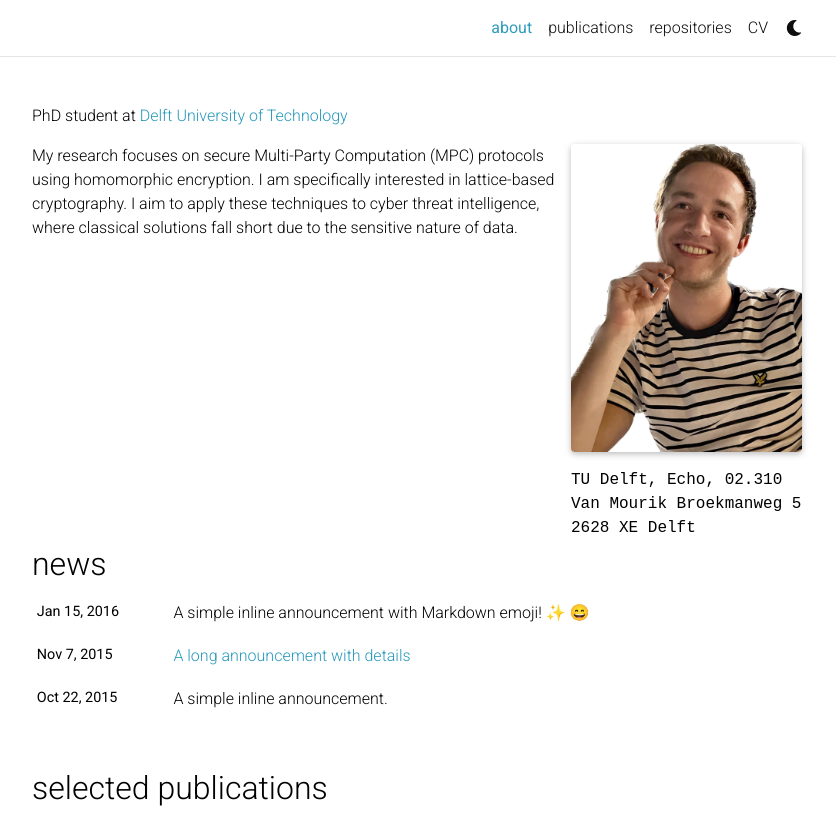
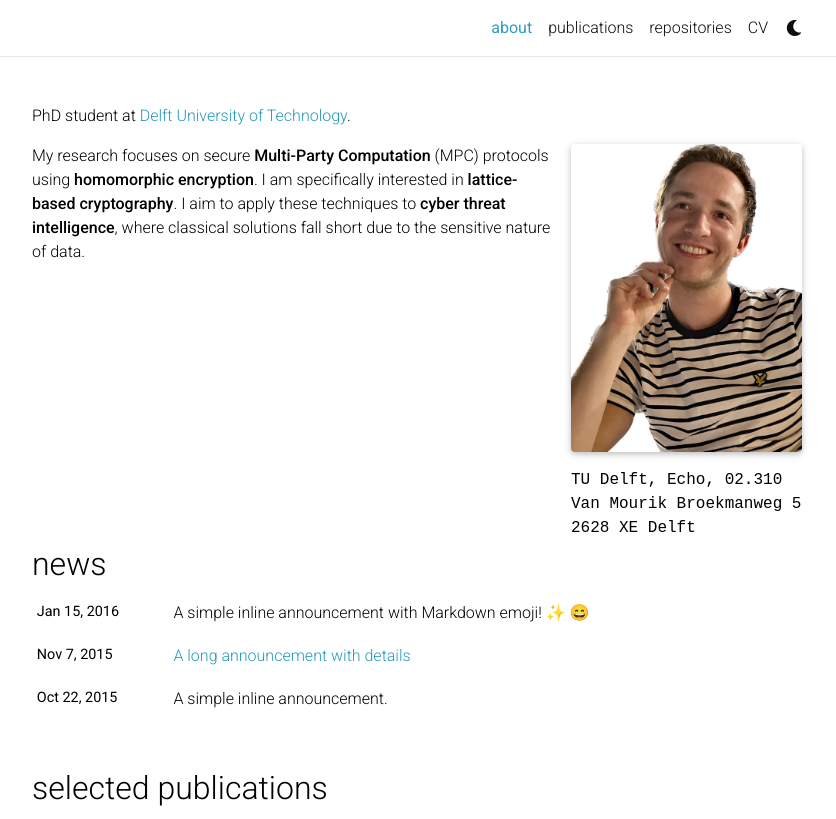
Before and after one commit to jellevos/jellevos.github.io, a Jekyll site: the page built from _pages/about.md, in a window 1280 px wide and 1109 px high, cut to the strip 0-819 px from the top of the window. Shown: the whole strip, without its empty margins (223-1059 px from the left). Built offline with Jekyll 4.4.1, drawn with Linux system fonts in a browser that asks for light colours; full-size pictures stand in for the smaller copies a plugin makes; emoji names are drawn with the system emoji font; comment, search, counter and statistics services are not loaded; a style sheet for code colours, icons or effects is not loaded.

```diff
--- a/_pages/about.md
+++ b/_pages/about.md
@@ -2,7 +2,7 @@
 layout: about
 title: about
 permalink: /
-subtitle: PhD student at <a href='https://www.tudelft.nl/ewi/over-de-faculteit/afdelingen/intelligent-systems/cybersecurity/computational-privacy/people/jelle-vos'>Delft University of Technology</a>
+subtitle: PhD student at <a href='https://www.tudelft.nl/ewi/over-de-faculteit/afdelingen/intelligent-systems/cybersecurity/computational-privacy/people/jelle-vos'>Delft University of Technology</a>.
 
 profile:
   align: right
@@ -18,4 +18,4 @@ selected_papers: true # includes a list of papers marked as "selected={true}"
 social: true  # includes social icons at the bottom of the page
 ---
 
-My research focuses on secure Multi-Party Computation (MPC) protocols using homomorphic encryption. I am specifically interested in lattice-based cryptography. I aim to apply these techniques to cyber threat intelligence, where classical solutions fall short due to the sensitive nature of data.
+My research focuses on secure **Multi-Party Computation** (MPC) protocols using **homomorphic encryption**. I am specifically interested in **lattice-based cryptography**. I aim to apply these techniques to **cyber threat intelligence**, where classical solutions fall short due to the sensitive nature of data.
```
